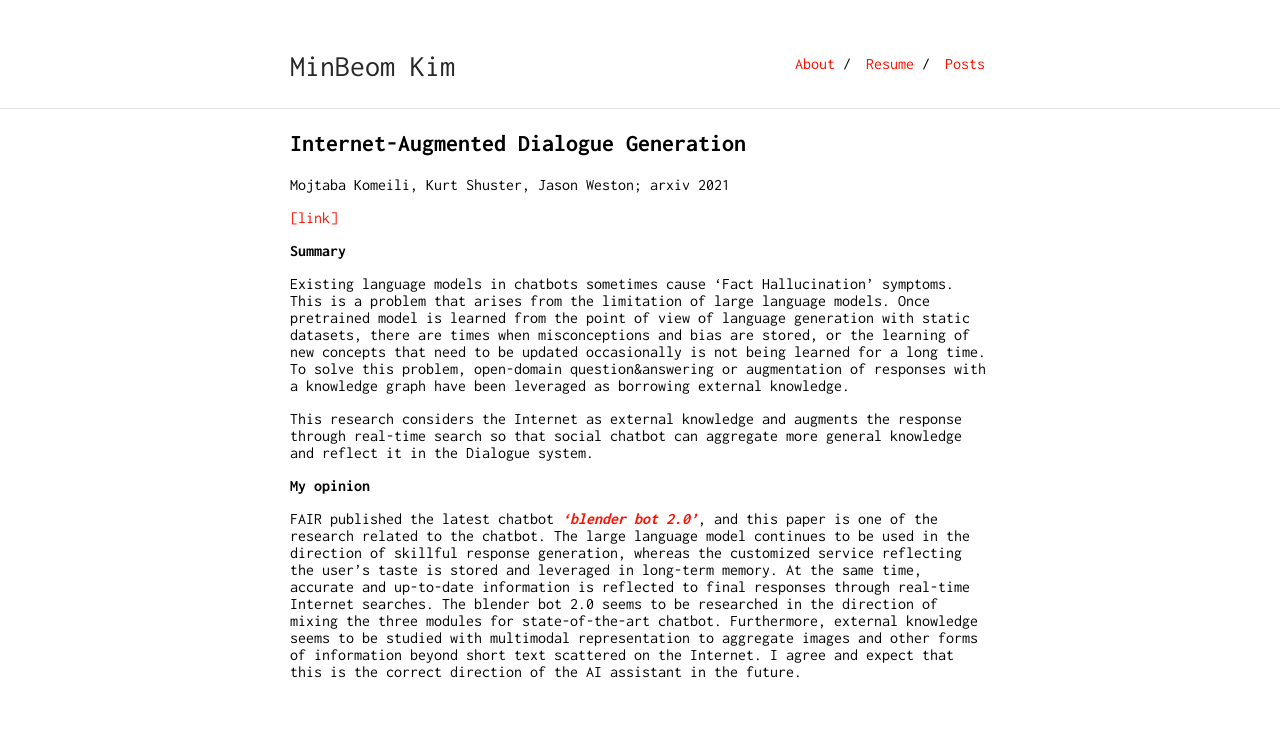
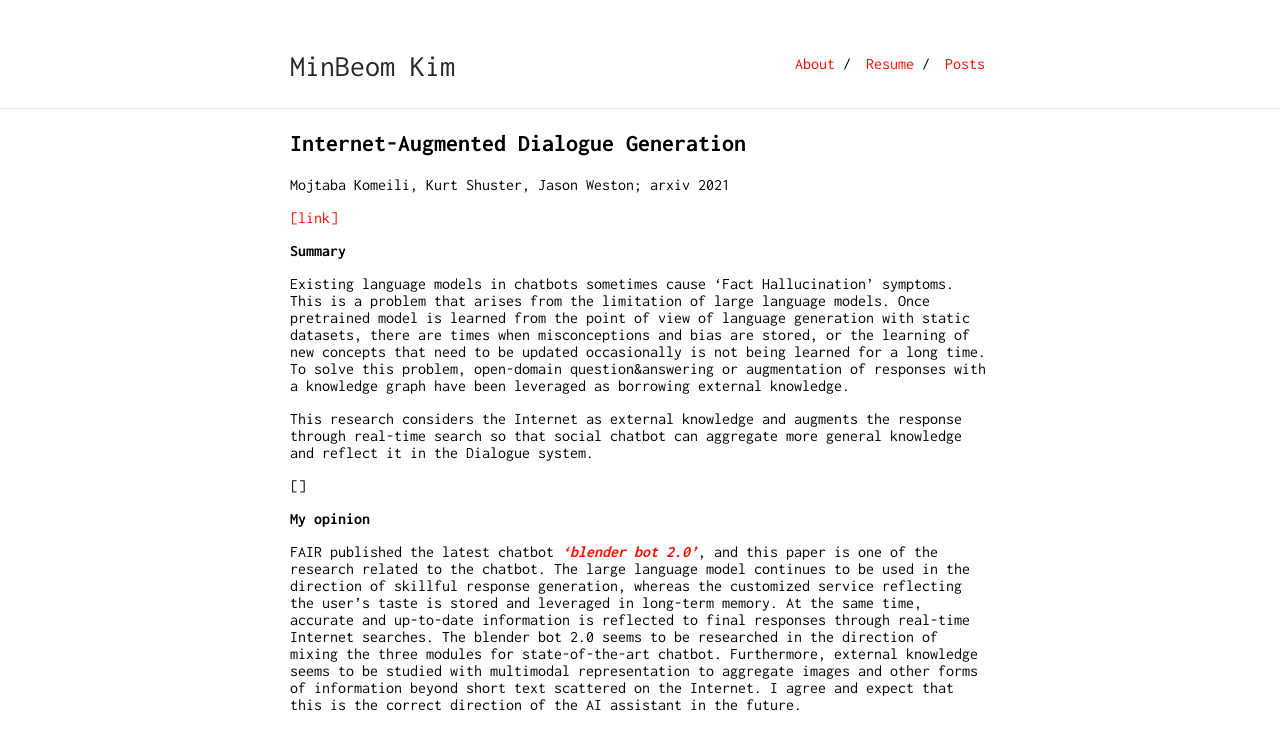
Before and after one commit to minbeomkim/minbeomkim.github.io, a Jekyll site: the page built from post-Internet-Augmented_Dialogue_Generation.md, in a window 1280 px wide. Shown: the top 750 px of the page. Built offline with Jekyll 4.4.1, drawn with Linux system fonts in a browser that asks for light colours; our own code applies the rules of GitHub Pages for plain Markdown files.

Commit message:
Update post-Internet-Augmented_Dialogue_Generation.md

```diff
--- a/post-Internet-Augmented_Dialogue_Generation.md
+++ b/post-Internet-Augmented_Dialogue_Generation.md
@@ -14,6 +14,12 @@ Existing language models in chatbots sometimes cause 'Fact Hallucination' sympto
 
 This research considers the Internet as external knowledge and augments the response through real-time search so that social chatbot can aggregate more general knowledge and reflect it in the Dialogue system.
 
+[]
+
 **My opinion**
 
 FAIR published the latest chatbot [***'blender bot 2.0'***](https://ai.facebook.com/blog/blender-bot-2-an-open-source-chatbot-that-builds-long-term-memory-and-searches-the-internet/), and this paper is one of the research related to the chatbot. The large language model continues to be used in the direction of skillful response generation, whereas the customized service reflecting the user's taste is stored and leveraged in long-term memory. At the same time, accurate and up-to-date information is reflected to final responses through real-time Internet searches. The blender bot 2.0 seems to be researched in the direction of mixing the three modules for state-of-the-art chatbot. Furthermore, external knowledge seems to be studied with multimodal representation to aggregate images and other forms of information beyond short text scattered on the Internet. I agree and expect that this is the correct direction of the AI assistant in the future.
+
+<br/>
+<br/>
+<br/>
```
